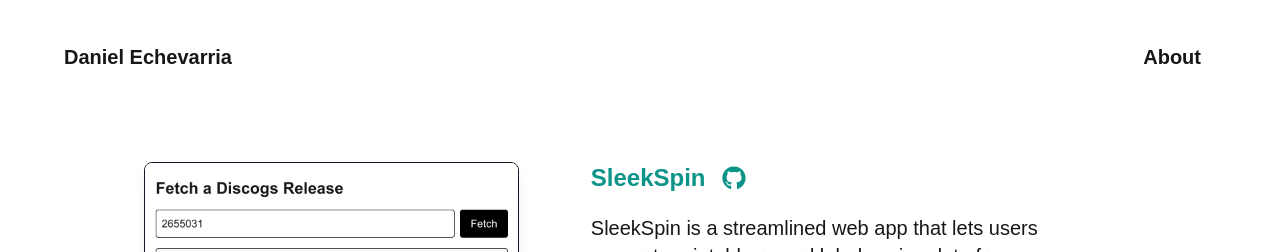
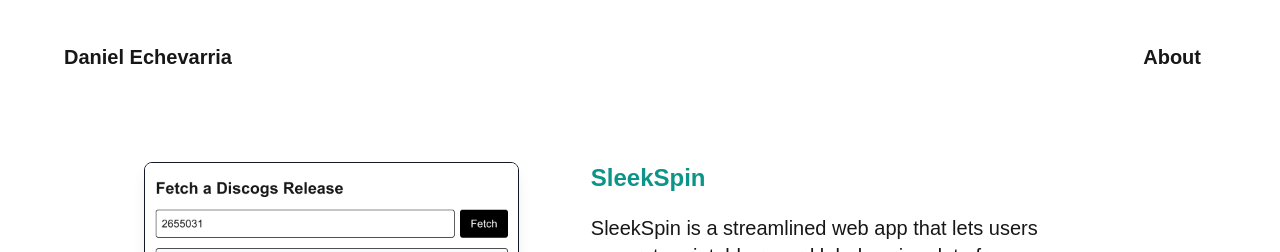
Before and after one commit to daniel-echevarria/portfolio, a Next.js app: page /projects/sleekspin in a window 1280 px wide. Shown: the top 252 px of the page. Built offline with nearby package versions, Linux system fonts and the light colour scheme.

Commit message:
Hide GitHub link for private repos

```diff
--- a/src/app/ui/ProjectContent.tsx
+++ b/src/app/ui/ProjectContent.tsx
@@ -37,9 +37,11 @@
       <section className="px-8">
         <div className={`flex items-center gap-4 ${textColor}`}>
           <h2 className={`text-2xl font-bold `}>{title}</h2>
-          <a href={github} target="_blank" rel="noopener noreferrer">
-            <FaGithub size={24} className="hover:-translate-y-0.5" />
-          </a>
+          {github && (
+            <a href={github} target="_blank" rel="noopener noreferrer">
+              <FaGithub size={24} className="hover:-translate-y-0.5" />
+            </a>
+          )}
         </div>
         <div className="">{text}</div>
         <div className="flex gap-3 mt-8 flex-wrap ">{technologiesTiles}</div>
--- a/src/data/projects.json
+++ b/src/data/projects.json
@@ -4,7 +4,7 @@
     "title": "SleekSpin",
     "subtitle": "Effortlessly create stylish, printable record labels using live Discogs data.",
     "liveLink": "https://sleekspin.com",
-    "githubLink": "https://github.com/daniel-echevarria/sleekspin",
+    "githubLink": "",
     "clientLink": "sleekspin",
     "color": "teal",
     "technologies": ["nextjs", "typescript", "tailwindcss", "discogs-api"],
```
